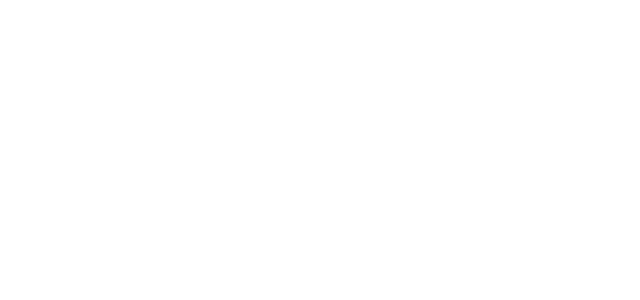
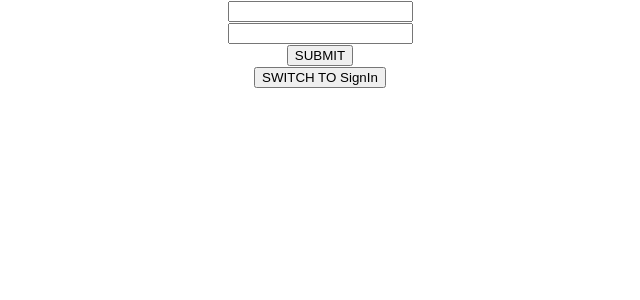
Before and after one commit to azufb/chatapp_front, a React (Create React App) app in the folder chatfront/: page / in a window 1280 px wide. Shown: the top 300 px of the page, without its empty margins (320-960 px from the left). Built offline with nearby package versions, Linux system fonts and the light colour scheme.

Commit message:
Firebaseを用いて、認証機能を設計

```diff
--- a/chatfront/package.json
+++ b/chatfront/package.json
@@ -6,6 +6,7 @@
     "@testing-library/jest-dom": "^4.2.4",
     "@testing-library/react": "^9.5.0",
     "@testing-library/user-event": "^7.2.1",
+    "axios": "^0.20.0",
     "react": "^16.13.1",
     "react-dom": "^16.13.1",
     "react-router-dom": "^5.2.0",
--- a/chatfront/src/App.js
+++ b/chatfront/src/App.js
@@ -1,12 +1,13 @@
-import React, { Component } from 'react';
+import React from 'react';
 import './App.css';
+import Auth from './components/Auth'
 
-class App extends Component {
-  render() {
-    return (
-      <div></div>
-    )
-  }
+function App() {
+  return (
+    <div className='App'>
+      <Auth />
+    </div>
+  )
 }
 
 export default App;
--- /dev/null
+++ b/chatfront/src/components/Auth/index.js
@@ -0,0 +1,81 @@
+import React, { Component } from 'react';
+import axios from 'axios';
+
+class Auth extends Component {
+    constructor(props) {
+        super(props);
+        this.handleChange = this.handleChange.bind(this);
+        this.handleSubmit = this.handleSubmit.bind(this);
+        this.state = {
+            isSignUp: true,
+            token: null,
+            error: ''
+        }
+    }
+
+    handleChange(event) {
+        this.setState({ [event.target.name]: event.target.value });
+    }
+
+    handleSubmit(event) {
+        this.auth()
+        event.preventDefault();
+    }
+
+    switchAuthModeHandler = () => {
+        this.setState({ isSignUp: !this.state.isSignUp });
+    }
+
+    auth = () => {
+        // 認証データ
+        const authDate = {
+            email: this.state.email,
+            password: this.state.password,
+            returnSecureToken: true
+        }
+
+        // signIn用のAPIキー
+        let url = 'https://identitytoolkit.googleapis.com/v1/accounts:signInWithPassword?key=AIzaSyBFDjup1czgFjfXsmCdwbjeuc_vk3-RquE';
+        // signUp用のAPIキー
+        if (this.state.isSignUp) {
+            url = 'https://identitytoolkit.googleapis.com/v1/accounts:signUp?key=AIzaSyBFDjup1czgFjfXsmCdwbjeuc_vk3-RquE';
+        }
+
+        axios.post(url, authDate)
+            .then(response => {
+                // 返ってきたトークンをローカルストレージに格納する
+                localStorage.setItem('token', response.data.idToken);
+            })
+            .catch(error => {
+                // Firebase側で用意されているエラーメッセージを格納する
+                this.setState({ error: error.response.data.error.message });
+            })
+    }
+
+    logout = () => {
+        localStorage.removeItem('token');
+    }
+
+    render() {
+        return (
+            <div>
+                <form method='post' onSubmit={ this.handleSubmit }>
+                    <div>
+                        <input type='text' name='email' onChange={ this.handleChange } /><br />
+                        <input type='password' name='password' onChange={ this.handleChange } />
+                    </div>
+                    <button>SUBMIT</button>
+                </form>
+
+                {/* signUp、signInボタンの設置 */}
+                <button onClick={ this.switchAuthModeHandler }>
+                    SWITCH TO { this.state.isSignUp ? 'SignIn':'SignUp' }
+                </button><br />
+                {/* ログインしている場合だけログアウトボタンを表示 */}
+                { localStorage.getItem('token') && <button onClick={ this.logout }>LOGOUT</button>}
+            </div>
+        )
+    }
+}
+
+export default Auth;
```
Also changed, not shown: 1 other file (tests, documents, lock files or other folders).
